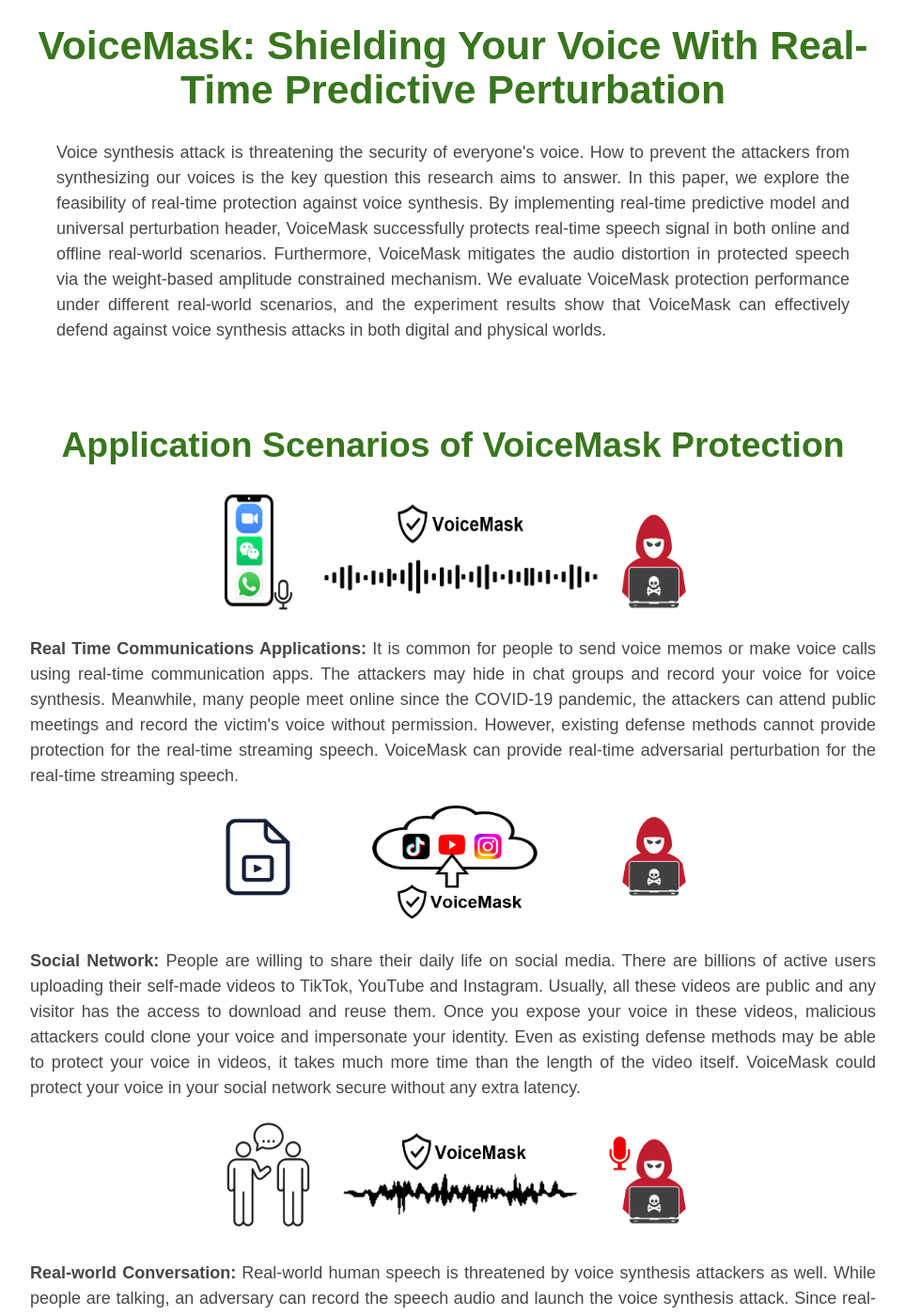
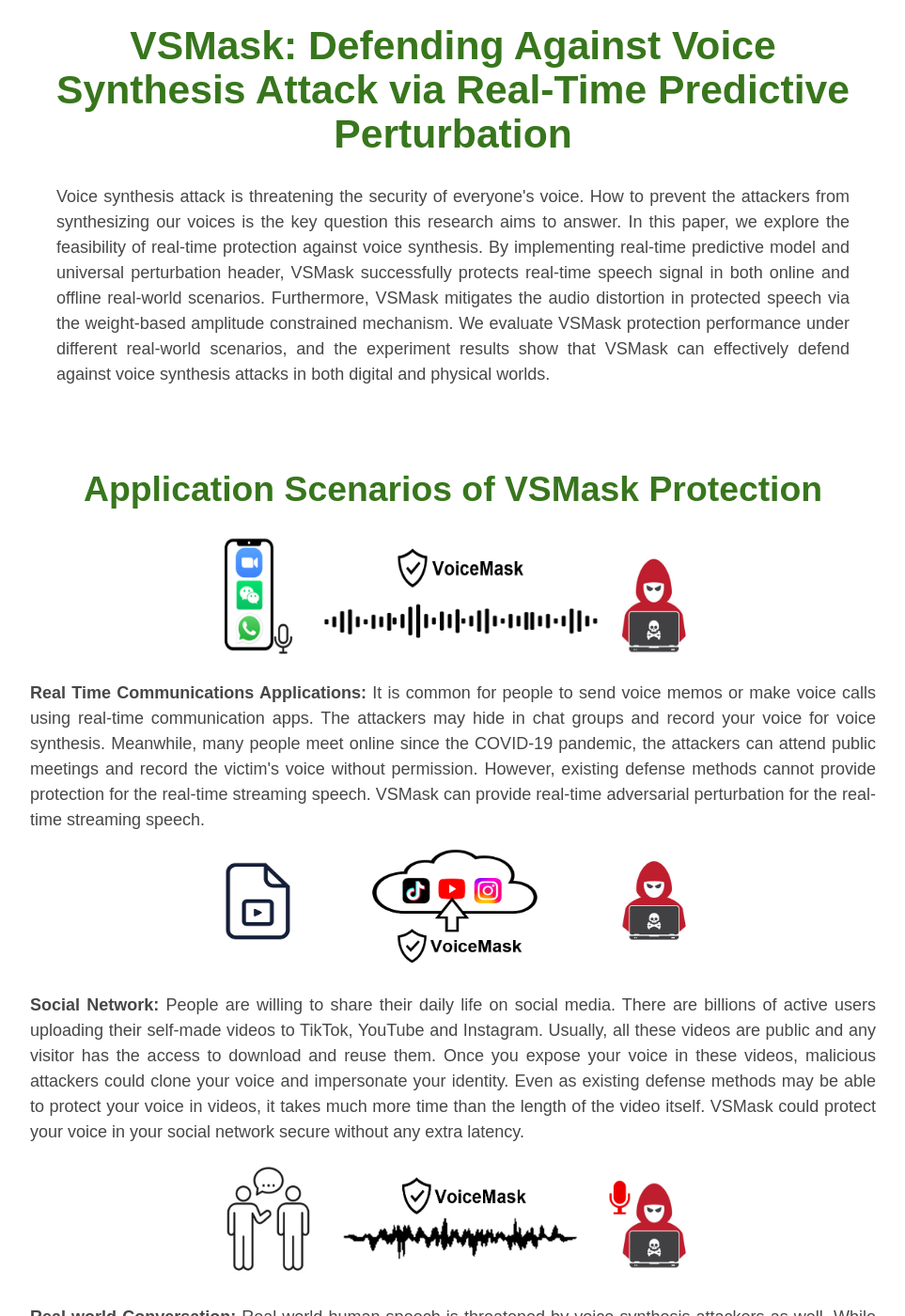
Before and after one commit to voicemask/voicemask.github.io, a Jekyll site: the page built from index.md, in a window 1280 px wide and 1400 px high. Shown: the whole window at 94% size, without its empty margins (158-1121 px from the left). Built offline with Jekyll 4.4.1, drawn with Linux system fonts in a browser that asks for light colours; some of the changed text lies outside the part shown.

Commit message:
Update default.html

```diff
--- a/_layouts/default.html
+++ b/_layouts/default.html
@@ -22,19 +22,19 @@
 	  <script src="https://ajax.googleapis.com/ajax/libs/jquery/3.4.0/jquery.min.js"></script>
  	 <script src="https://maxcdn.bootstrapcdn.com/bootstrap/3.4.0/js/bootstrap.min.js"></script>
 
-		<title>VoiceMask</title>
+		<title>VSMask</title>
 	</head>
 	<body>
 		<div class = "global_container">
 			<div class = "section"  >
 
-				<h1>VoiceMask: Shielding Your Voice With Real-Time Predictive Perturbation</h1>
+				<h1>VSMask: Defending Against Voice Synthesis Attack via Real-Time Predictive Perturbation</h1>
 				<div class ="boxed">
 					<p>Voice synthesis attack is threatening the security of everyone's voice. How to prevent the attackers from synthesizing our voices is the key question this research aims to answer.
 						In this paper, we explore the feasibility of real-time protection against voice synthesis.
-By implementing real-time predictive model and universal perturbation header, VoiceMask successfully protects real-time speech signal in both online and offline real-world scenarios.
-Furthermore, VoiceMask mitigates the audio distortion in protected speech via the weight-based amplitude constrained mechanism.
-We evaluate VoiceMask protection performance under different real-world scenarios, and the experiment results show that VoiceMask can effectively defend against voice synthesis attacks in both digital and physical worlds.
+By implementing real-time predictive model and universal perturbation header, VSMask successfully protects real-time speech signal in both online and offline real-world scenarios.
+Furthermore, VSMask mitigates the audio distortion in protected speech via the weight-based amplitude constrained mechanism.
+We evaluate VSMask protection performance under different real-world scenarios, and the experiment results show that VSMask can effectively defend against voice synthesis attacks in both digital and physical worlds.
 					</p>
 					<br>
 				<!-- </div> -->
@@ -52,7 +52,7 @@ We evaluate VoiceMask protection performance under different real-world scenario
 </pre></p></div>
 	</div>
 
-				<h2>Application Scenarios of VoiceMask Protection</h2>
+				<h2>Application Scenarios of VSMask Protection</h2>
 				<div class ="boxed">
 					<img src="assets/P1.png" width="500px" height="125px">
 				</div>
@@ -61,7 +61,7 @@ The attackers may hide in chat groups and record your voice for voice synthesis.
 Meanwhile, many people meet online since the COVID-19 pandemic,
 the attackers can attend public meetings and record the victim's voice without permission.
 However, existing defense methods cannot provide protection for the real-time streaming speech.
-VoiceMask can provide real-time adversarial perturbation for the real-time streaming speech. </p>
+VSMask can provide real-time adversarial perturbation for the real-time streaming speech. </p>
 				<div class ="boxed">
 					<img src="assets/P2.png" width="500px" height="125px">
 				</div>
@@ -70,7 +70,7 @@ There are billions of active users uploading their self-made videos to TikTok, Y
 Usually, all these videos are public and any visitor has the access to download and reuse them.
 Once you expose your voice in these videos, malicious attackers could clone your voice and impersonate your identity.
 Even as existing defense methods may be able to protect your voice in videos, it takes much more time than the length of the video itself.
-VoiceMask could protect your voice in your social network secure without any extra latency.</p>
+VSMask could protect your voice in your social network secure without any extra latency.</p>
 
 				<div class ="boxed">
 					<img src="assets/P3.png" width="500px" height="125px">
@@ -78,9 +78,9 @@ VoiceMask could protect your voice in your social network secure without any ext
 				<p> <b> Real-world Conversation:</b> Real-world human speech is threatened by voice synthesis attackers as well.
 While people are talking, an adversary can record the speech audio and launch the voice synthesis attack.
 Since real-world speech is a streaming audio signal, existing defenses cannot mask our voice efficiently enough to allow the protection of streaming audios.
-VoiceMask is able to protect your real-world conversation via real-time over-the-air perturbation injection.</p>
+VSMask is able to protect your real-world conversation via real-time over-the-air perturbation injection.</p>
 
-				<h2>VoiceMask System Design</h2>
+				<h2>VSMask System Design</h2>
 				<ul>
 						<li class="question">
 							<b> How to generate real-time perturbation?</b>
@@ -88,7 +88,7 @@ VoiceMask is able to protect your real-world conversation via real-time over-the
 								<img src="assets/P4.png" width="800px" height="440px">
 							</div>
 						<p class="answer">
-							As depicted in above figure, VoiceMask predictive model can forecast adversarial perturbation for upcoming streaming speech.
+							As depicted in above figure, VSMask predictive model can forecast adversarial perturbation for upcoming streaming speech.
 							For example, the model captures the input for time 0 to time t, and outputs the perturbation from t+Δt to t+ Δt+γ .
 							Then the model will slid forward to the next time window and so on.
 							However, the beginning of the speech is still exposed to threat only with the predictive model.
@@ -96,18 +96,18 @@ VoiceMask is able to protect your real-world conversation via real-time over-the
 							 <!-- <strong class="bold"> (e.g., command to smart home, Call someone by Siri, Interact with Google Assistants)</strong>, the interpreted commands is changed to the attacker's intention.
 							In our example (right), the transcribed sentences to changed from "close the window and curtains" to "open the door". In this case, our attack is very dangerous to able to alter/control the smart devices without users' perception. -->
 						</p>
-					<b>Key Features of VoiceMask:</b>
+					<b>Key Features of VSMask:</b>
 					<p class="answer">
 						<ul>
 								<li class="answer"> <b>Real-time:</b> The input of the predictive model is the previous speech signal and the output perturbation works for the following speech stream. VoiceMask can generate the perturbation in very short time delay (tens of milliseconds).</li>
-								<li class="answer">  <b>Imperceptible:</b> VoiceMask perturbation is operated on the human insensitive hearing frequency band, so that it it more difficult to realize the perturbation in the protected speech.</li>
-								<li class="answer">  <b>Privacy-preserving:</b> The VoiceMask model is light-weighted and locally trained. The users do not need to upload their voice to cloud and it keeps their privacy secure.</li>
+								<li class="answer">  <b>Imperceptible:</b> VSMask perturbation is operated on the human insensitive hearing frequency band, so that it it more difficult to realize the perturbation in the protected speech.</li>
+								<li class="answer">  <b>Privacy-preserving:</b> The VSMask model is light-weighted and locally trained. The users do not need to upload their voice to cloud and it keeps their privacy secure.</li>
 						</ul>
 
 					</p>
 				</ul>
 
-					<h2>VoiceMask Sample Audios</h2>
+					<h2>VSMask Sample Audios</h2>
 
 					<div style="margin-top=5em;">
 
```
Also changed, not shown: other parts of _layouts/default.html (+4 -4 lines).
